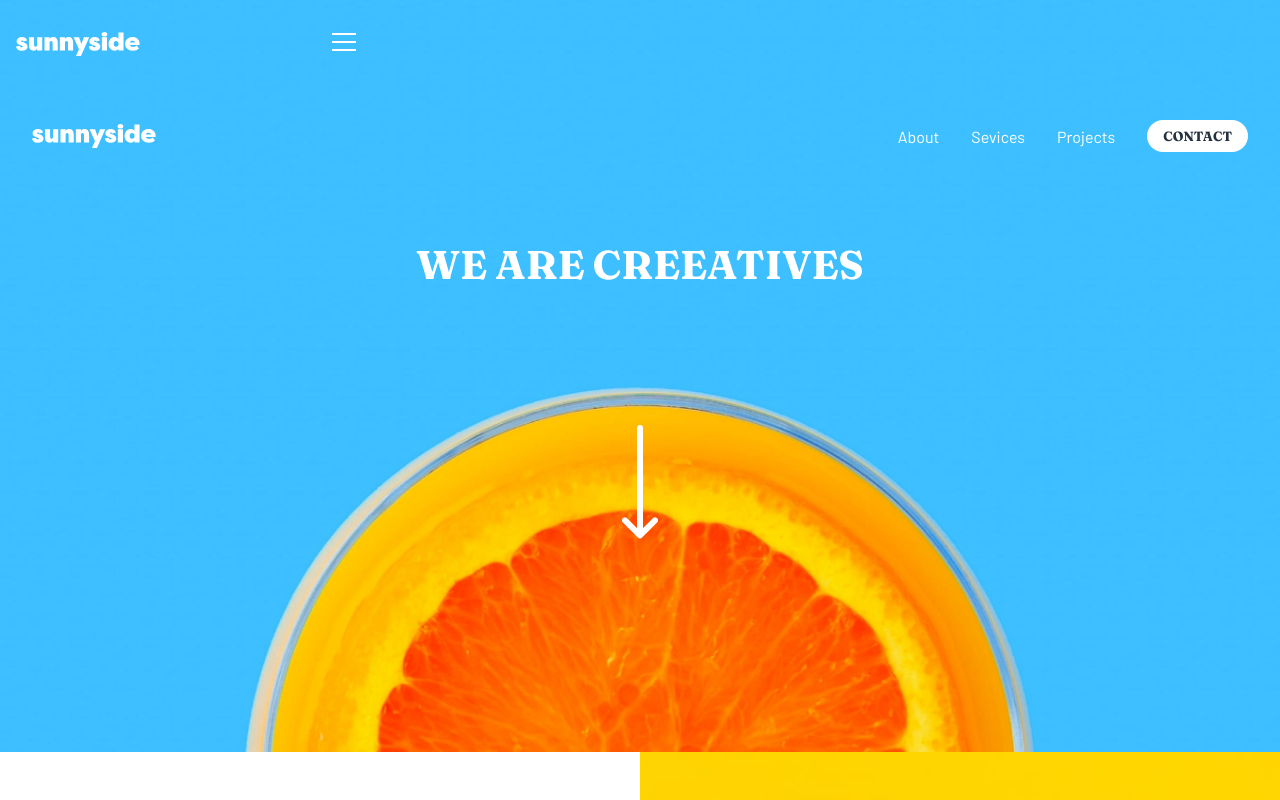
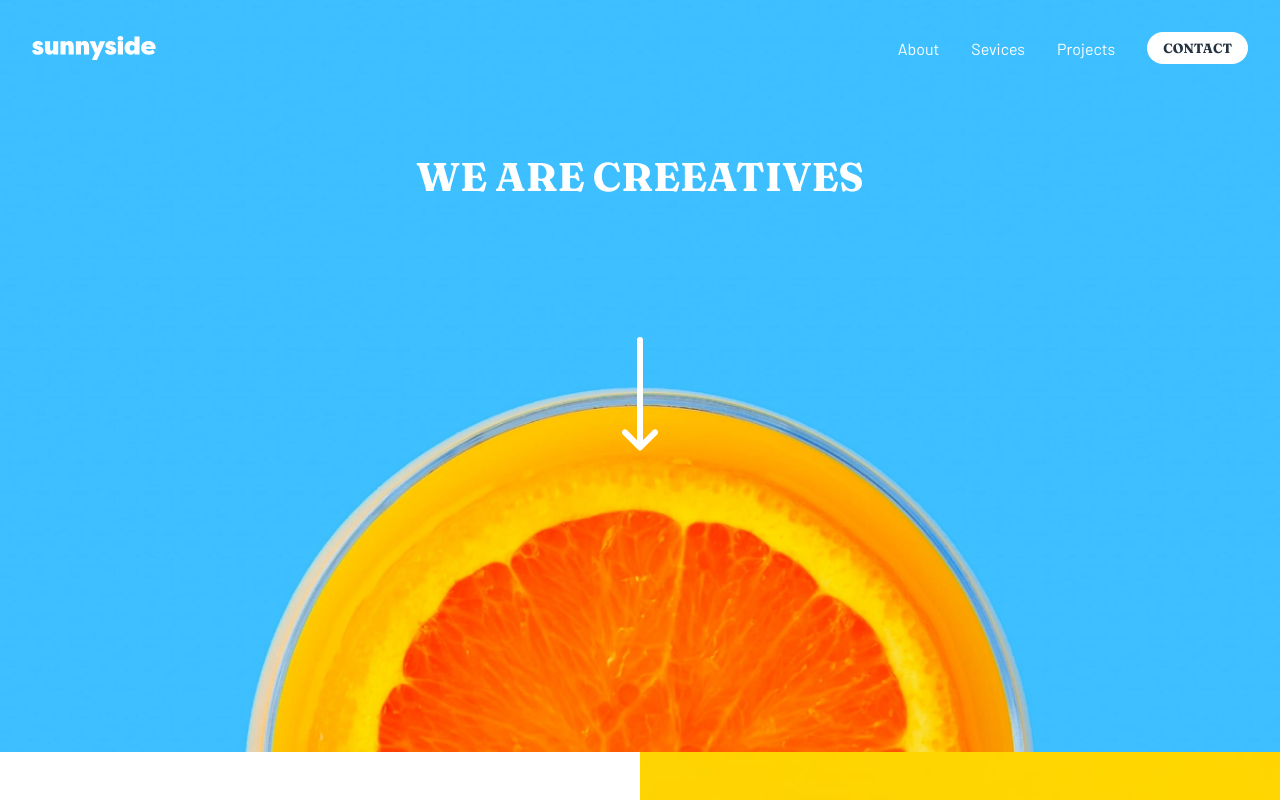
Before and after one commit to YesidLM12/Agency-Landig-Page, a React (Vite) app: page / in a window 1280 px wide. Shown: the top 800 px of the page. Built offline with nearby package versions, Linux system fonts and the light colour scheme; a web font is replaced by a local one.

Commit message:
Solución al problema que la navbar no era responsive.

```diff
--- a/package.json
+++ b/package.json
@@ -11,7 +11,8 @@
   },
   "dependencies": {
     "react": "^19.1.0",
-    "react-dom": "^19.1.0"
+    "react-dom": "^19.1.0",
+    "react-responsive": "^10.0.1"
   },
   "devDependencies": {
     "@eslint/js": "^9.30.1",
--- a/src/Components/Header.jsx
+++ b/src/Components/Header.jsx
@@ -2,12 +2,15 @@ import styles from "../styles/Header.module.css";
 import NavBar from "./navbar";
 import ArrowDown from "../assets/images/icon-arrow-down.svg";
 import HamburgerMenu from "./HamburguerMenu";
+import { useMediaQuery } from "react-responsive";
 
 export default function Header() {
+  const isMobile = useMediaQuery({query:"(max-width:768px)"});
   return (
     <div className={styles.containerHeader}>
-      <HamburgerMenu />
-      <NavBar />
+      {isMobile ? <HamburgerMenu /> : <NavBar />}
+
+
       <div className={styles.contentHeader}>
         <h1 className={styles.title}>WE ARE CREEATIVES</h1>
         <img src={ArrowDown} alt="arrow" />
```
Also changed, not shown: 1 other file (tests, documents, lock files or other folders).
